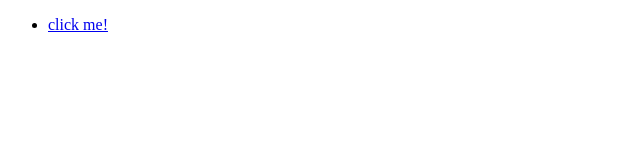
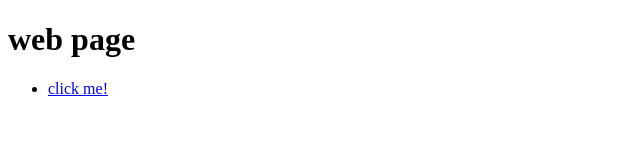
Before and after one commit to Shubham-code-lab/JavaScript, a plain HTML site: page index.html in a window 1280 px wide. Shown: the whole page, without its empty margins (0-640 px from the left). Drawn offline with Linux system fonts and the light colour scheme.

Commit message:
added h1 tag

```diff
--- a/index.html
+++ b/index.html
@@ -6,6 +6,7 @@
 </head>
 
 <body>
+    <h1>web page</h1>
     <ul>
         <li><a href="20-4/index.html">click me!</a></li>
     </ul>
```
